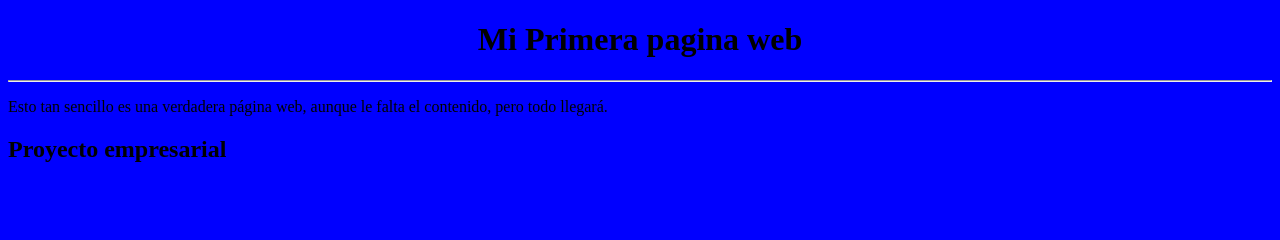
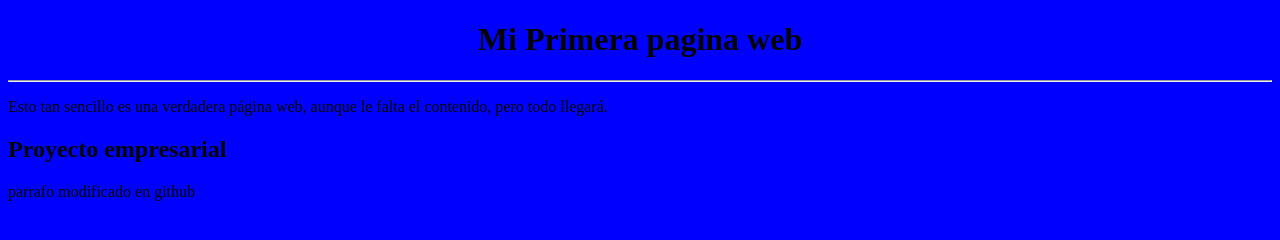
Before and after one commit to albertomore2/cursogit, a plain HTML site: page index.html in a window 1280 px wide. Drawn offline with Linux system fonts and the light colour scheme.

Commit message:
Update index.html

```diff
--- a/index.html
+++ b/index.html
@@ -8,5 +8,7 @@
  <h1 align="center" >Mi Primera pagina web </h1> <hr>
  <p>Esto tan sencillo es una verdadera página web, aunque le falta el contenido, pero todo llegará.</p>
  <h2>Proyecto empresarial</h2>
+
+  <p> parrafo modificado en github </p>
  </body>
  </html>
```
